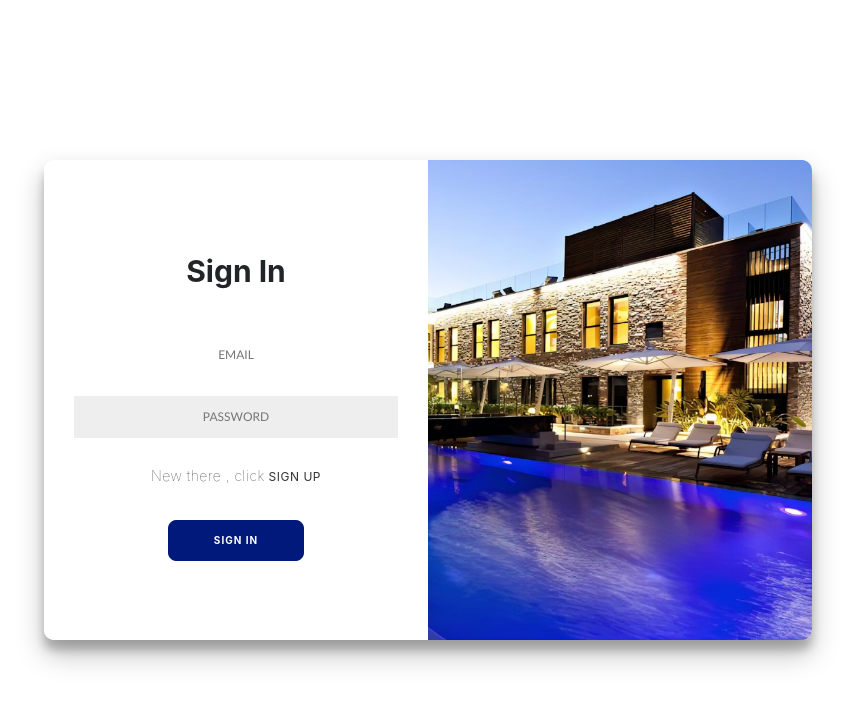
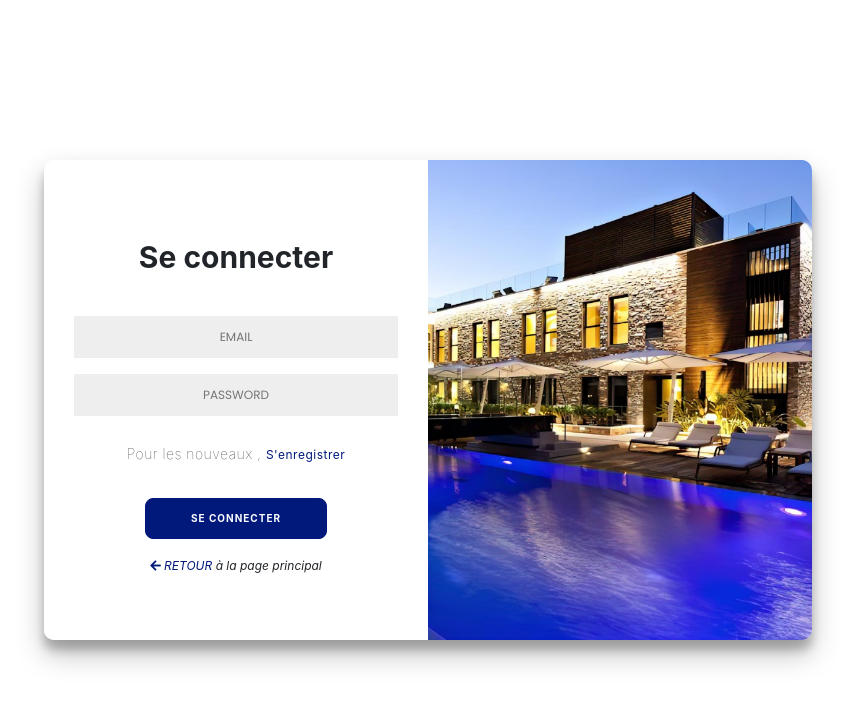
Before and after one commit to Rules-Breakers-Team/rules_breakers_ui, a React (Create React App) app: page /login in a window 1280 px wide. Shown: the top 704 px of the page, without its empty margins (212-1067 px from the left). Built offline with nearby package versions, Linux system fonts and the light colour scheme.

Commit message:
feat : change modal css

```diff
--- a/src/Components/Input/Input.jsx
+++ b/src/Components/Input/Input.jsx
@@ -4,7 +4,7 @@ export default function InPut(props) {
 
     return(
 <>
-    <input className="input" type={type}  placeholder={placeholder} required onChange={(e)=>setValue(e.target.value)}/>
+    <input className="input1" type={type}  placeholder={placeholder} required onChange={(e)=>setValue(e.target.value)}/>
 </>
     )
 }
--- a/src/Components/Modal/Modal.css
+++ b/src/Components/Modal/Modal.css
@@ -102,16 +102,17 @@
 input{
     border: 1px dotted black;
     display: inline-block;
-    font-family: 'Gill Sans', 'Gill Sans MT';
+    font-family: 'Poppins','sans-serif';
     box-sizing: border-box;
     transition: .5s;
 }
 input::placeholder{
     text-align: center;
     justify-content: center;
+    font-family: 'Poppins','sans-serif';
     align-items: center;
 }
-input[type="text"]{
+.input[type="text"]{
     background: #fff;
     height: 50px;
     border: none;
--- a/src/Components/Modal/Modal.jsx
+++ b/src/Components/Modal/Modal.jsx
@@ -50,13 +50,13 @@ export default function Modal({ show , closeModalHandler}){
             <form onSubmit={handleSubmit}>
 
                 <label htmlFor="">Nom du client : </label>
-                <input type="text"placeholder="Nom" onChange={(e)=>setNom(e.target.value)}/>
+                <input className='input' type="text"placeholder="Nom" onChange={(e)=>setNom(e.target.value)}/>
 
                 <label htmlFor="">Numero de telephone : </label>
-                <input type="text" placeholder="+261..." onChange={(e)=>setNumero(e.target.value)}/>
+                <input className='input' type="text" placeholder="+261..." onChange={(e)=>setNumero(e.target.value)}/>
 
                 <label htmlFor="">Date de reservation : </label>
-                <input type="date"  placeholder="Date de reservation" onChange={(e)=>setDate(e.target.value)}/>
+                <input className='input' type="date"  placeholder="Date de reservation" onChange={(e)=>setDate(e.target.value)}/>
 
                 <button className="button1" onClick={()=>postBooking()} >S'enregistrer</button>
                 </form>
--- a/src/Components/Provider/Login.jsx
+++ b/src/Components/Provider/Login.jsx
@@ -50,15 +50,16 @@ return(
     <div className="container1" id="container" >
 		<div className="form-container sign-in-container">
 			<form action="#" onSubmit={handlesubmit}>
-				<h1 className="title">Sign In</h1>
+				<h1 className="title">Se connecter</h1>
                 <InPut type ="text" placeholder="EMAIL" setValue={setUsername} />
                 <InPut type ="password" placeholder="PASSWORD" setValue={setPassword} />
                 <ToastContainer
                 position="top-center"
                 closeButton={true}
                 />
-				<p>New there , click<a href="#" color="yellow" onClick={()=>setChoose(true)} ><b> SIGN UP</b></a></p>
-				<button onClick={()=>getData()} className='button1' >Sign In</button><br />
+				<p>Pour les nouveaux , <a href="#" className="retour" color="yellow" onClick={()=>setChoose(true)} ><b> S'enregistrer</b></a></p>
+				<button onClick={()=>getData()} className='button1' >Se connecter</button><br />
+                <em><a className="retour" onClick={()=>navigate('/')} ><i className="fa fa-arrow-left"></i>  RETOUR </a> à la page principal</em><br/>
 			</form>
 		</div>
 		<div className="overlay-container">
--- a/src/Components/Provider/Provider.css
+++ b/src/Components/Provider/Provider.css
@@ -75,6 +75,18 @@ a {
 	transition: transform 80ms ease-in;
 	cursor: pointer;
 }
+.retour{
+	cursor: pointer;
+	color: #01197b;
+	font-size: 12px;
+}
+.button2:hover {
+	border: 1px solid rgba(0, 0, 0, 0.959);
+	box-shadow:
+	122px 12px 4px 4px #01197b
+	42px  4px  12px 12px #01197b
+	;
+}
 .button:active {
 	transform: scale(0.95);
 }
@@ -95,7 +107,7 @@ form {
 	text-align: center;
 }
 
-.input {
+.input1 {
 	background-color: #eee;
 	border: none;
 	padding: 12px 15px;
--- a/src/Components/Provider/SignUp.jsx
+++ b/src/Components/Provider/SignUp.jsx
@@ -7,7 +7,6 @@ import { BASE_URL } from "../../BASE_URL";
 import InPut from "../Input/Input";
 import 'react-toastify/dist/ReactToastify.css';
 import { ToastContainer, toast } from 'react-toastify';
-
 
 export default function SignUp(props) {
     const handlesubmit=(e)=>{
@@ -41,15 +40,16 @@ return(
     <div className="container1" id="container" >
 		<div className="form-container sign-in-container">
 			<form action="#" onSubmit={handlesubmit}>
-				<h1 className="title">Sign Up</h1>
+				<h1 className="title">S'enregistrer</h1>
                 <InPut type ="email" placeholder="EMAIL" setValue={setUsername} />
                 <InPut type ="password" placeholder="PASSWORD" setValue={setPassword} />
                 <ToastContainer
                 position="top-center"
                 closeButton={true}
                 />
-				<p>Already member , click<a color="yellow" onClick={()=>setChoose(true)} ><b> SIGN IN</b></a></p>
-				<button className="button1" onClick={()=>addAdmin()}>Sign Up</button>
+				<p>Déjà membre ? <a href="#" className="retour" color="yellow" onClick={()=>setChoose(true)} ><b> Se connecter</b></a></p>
+				<button className="button1" onClick={()=>addAdmin()}>Sign Up</button><br/>
+                <em><a className="retour" onClick={()=>navigate('/')} ><i className="fa fa-arrow-left"></i>  RETOUR </a> à la page principal</em><br/>
 			</form>
 		</div>
 		<div className="overlay-container">
```
